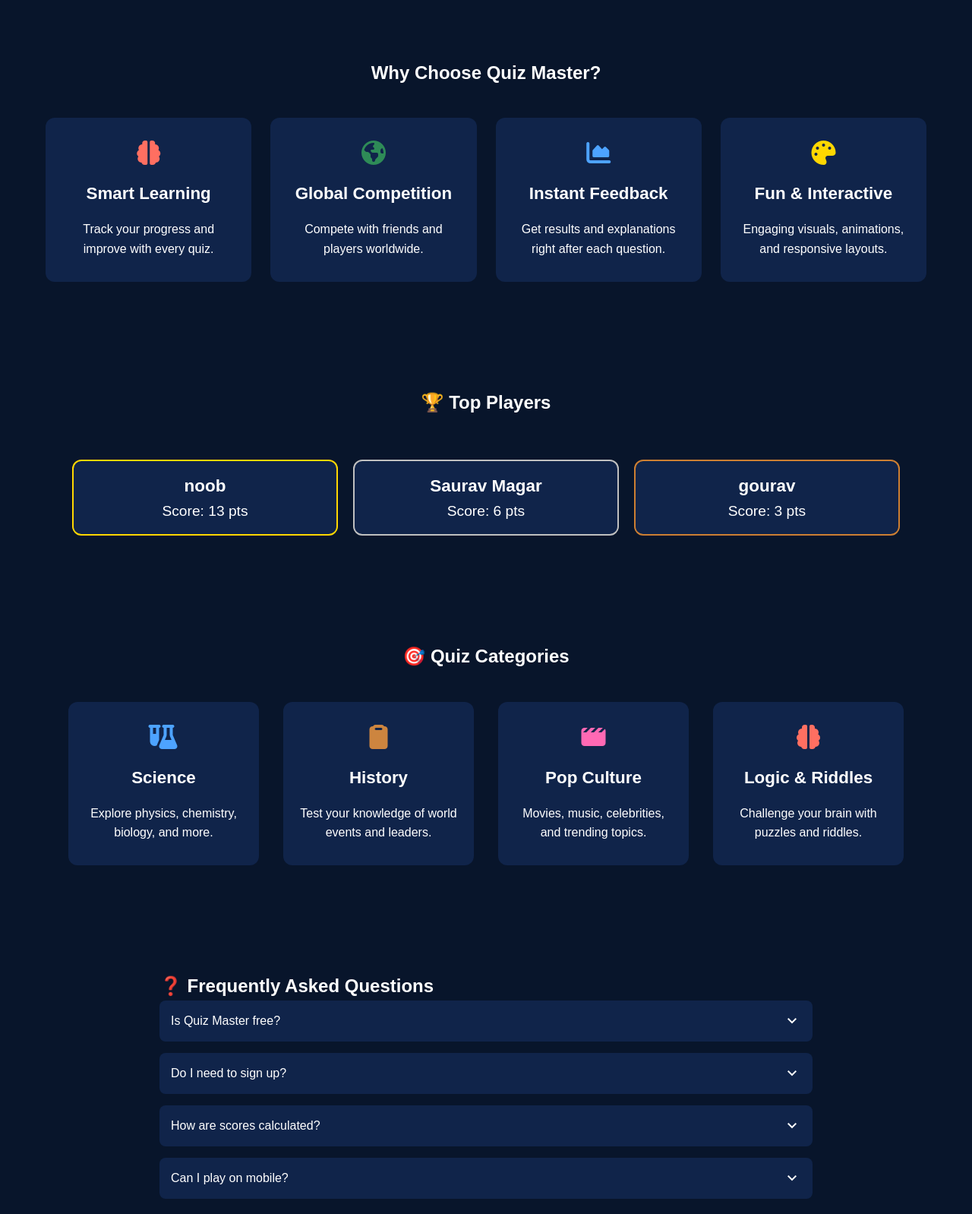
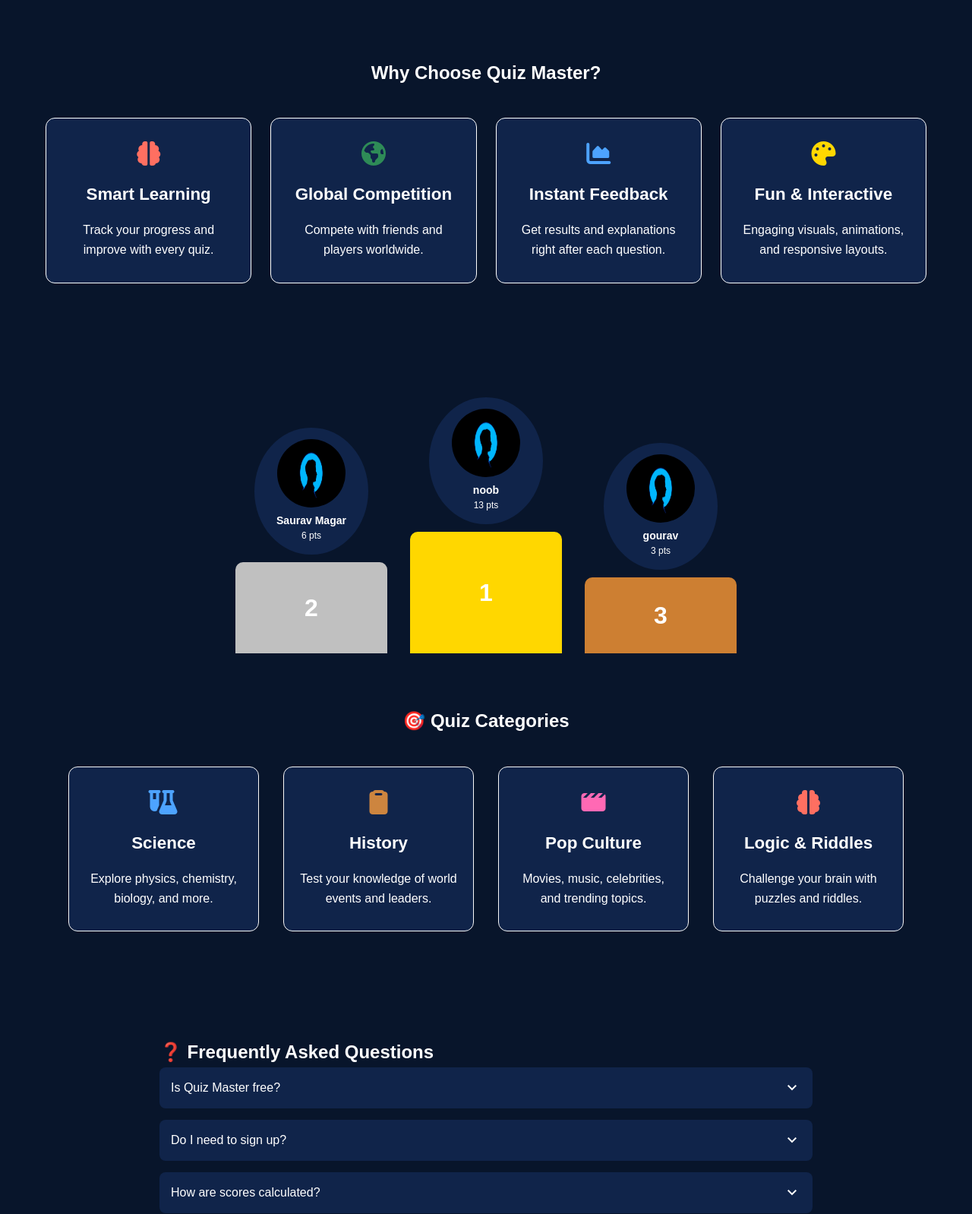
Before and after one commit to Magar-Gaurav/quiz_master, a PHP site: page /html/index.php in a window 1280 px wide. Shown: the part 489-2087 px from the top of the page at 76% size. Run offline with PHP 8.4, Linux system fonts and the light colour scheme; data comes from the database, SQL or seed files in the repository; some libraries are stand-ins or nearby versions.

Commit message:
Updated css

```diff
--- a/css/login.css
+++ b/css/login.css
@@ -176,6 +176,7 @@ main {
 }
 
 .login-form button {
+    color: white;
     border: none;
     padding: 0.8rem;
     border-radius: 6px;
--- a/css/signup.css
+++ b/css/signup.css
@@ -128,6 +128,7 @@ main {
 }
 
 .signup-form button{
+    color: white;
     border: none;
     padding: 8px 18px;
     border-radius: 6px;
--- a/css/styles.css
+++ b/css/styles.css
@@ -161,6 +161,10 @@ body {
     display: flex;
     flex-direction: column;
     gap: 1.02rem;
+    border: 1px solid rgb(255, 255, 255);
+    &:hover{
+        border: 2px solid gainsboro;
+    }
 }
 
 .feature-card:hover {
@@ -196,46 +200,68 @@ body {
     font-size: 1rem;
 }
 
-.leaderboard {
-    padding: 70px 20px;
+.leaderboard-stage {
+    display: flex;
+    justify-content: center;
+    align-items: flex-end;
+    gap: 30px;
+    margin-top: 80px;
 }
 
-.leaderboard-grid {
+/* Each podium column */
+.podium {
     display: flex;
-    flex-wrap: wrap;
-    gap: 20px;
-    justify-content: center;
-    margin-top: 30px;
+    flex-direction: column;
+    align-items: center;
 }
 
-.leaderboard-card {
+/* Player card floating above */
+.player-card {
     background: #10244a;
-    padding: 15px 20px;
-    width: 350px;
+    padding: 15px;
+    border-radius: 12px;
     text-align: center;
-    border-radius: 12px;
-    transition: .3s;
-    font-size: 1.2rem;
+    margin-bottom: 10px;
+    width: 150px;
+    transition: 0.3s;
+    border-radius: 50%;
+    font-size: 12px;
 }
 
-.leaderboard-card:hover {
-    transform: scale(1.02);
+.player-card img {
+    width: 90px;
+    height: 90px;
+    border-radius: 50%;
 }
 
-/* TOP PLAYER COLORS */
-
-.first {
-    border: 2px solid gold;
+/* Stage blocks */
+.block {
+    width:200px;
+    display: flex;
+    justify-content: center;
+    align-items: center;
+    font-size: 2rem;
+    font-weight: bold;
+    border-radius: 10px 10px 0 0;
 }
 
-.second {
-    border: 2px solid silver;
+/* 🥇 FIRST */
+.first .block {
+    height: 160px;
+    background: gold;
 }
 
-.third {
-    border: 2px solid #cd7f32;
+/* 🥈 SECOND */
+.second .block {
+    height: 120px;
+    background: silver;
 }
 
+/* 🥉 THIRD */
+.third .block {
+    height: 100px;
+    background: #cd7f32;
+}
 /* QUIZ CATEGORIES */
 
 .quiz-categories {
@@ -261,6 +287,10 @@ body {
     display: flex;
     flex-direction: column;
     gap: 1.02rem;
+    border: 1px solid rgb(248, 248, 248);
+    &:hover{
+        border: 2px solid gainsboro;
+    }
 }
 
 .category-card:hover {
--- a/html/about.html
+++ b/html/about.html
@@ -5,17 +5,14 @@
   <meta charset="UTF-8" />
   <meta name="viewport" content="width=device-width, initial-scale=1.0" />
   <title>About | Quiz App</title>
-  <!-- font awesome cdn -->
   <link rel="stylesheet" href="https://cdnjs.cloudflare.com/ajax/libs/font-awesome/7.0.1/css/all.min.css"
     crossorigin="anonymous" referrerpolicy="no-referrer" />
-  <!-- google fonts -->
   <link rel="stylesheet"
     href="https://fonts.googleapis.com/css2?family=Material+Symbols+Outlined" />
   <link rel="stylesheet" href="../css/about.css">
   </head>
 
 <body>
-  <!-- Navbar -->
       <header class="nav">
         <div class="nav-inner">
             <a href="./index.php" class="brand">
@@ -32,7 +29,6 @@
     </header>
 
 
-  <!-- About Section -->
   <main class="about-section">
     <div class="about-container">
       <h1>About Quiz App</h1>
@@ -67,7 +63,6 @@
     </div>
   </main>
 
-  <!-- Footer -->
  <footer class="footer">
         <div class="footer-content">
             <div class="footer-left">
--- a/html/index.php
+++ b/html/index.php
@@ -1,9 +1,8 @@
 <?php
 include '../connection/db.php';
 
-// Fetch top 3 users by total score
 $query = "
-    SELECT u.name, SUM(qh.score) AS total_score
+    SELECT u.name, u.profile_pic, SUM(qh.score) AS total_score
     FROM users u
     JOIN quiz_history qh ON u.id = qh.user_id
     GROUP BY u.id
@@ -17,31 +16,40 @@ $topPlayers = [];
 while ($row = mysqli_fetch_assoc($result)) {
     $topPlayers[] = $row;
 }
+
+function getProfileImage($image)
+{
+    $default = "../images/default_profile.avif";
+
+    if (empty($image)) {
+        return $default;
+    }
+
+    if (file_exists($image)) {
+        return $image;
+    }
+
+    return $default;
+}
 ?>
 <!DOCTYPE html>
 <html lang="en">
 
 <head>
     <meta charset="UTF-8">
-    <!-- Ensures proper scaling on mobile devices -->
     <meta name="viewport" content="width=device-width, initial-scale=1.0">
 
-    <!-- Main stylesheet -->
     <link rel="stylesheet" href="../css/styles.css">
     <title>Quiz Master</title>
 
-    <!-- AOS (Animate On Scroll) library for scroll animations -->
     <link href="https://cdn.jsdelivr.net/npm/aos@2.3.4/dist/aos.css" rel="stylesheet">
 
-    <!-- Favicon -->
     <link rel="icon" type="image/x-icon" href="../images/download.png">
 
-    <!-- Font Awesome CDN for social icons -->
     <link rel="stylesheet" href="https://cdnjs.cloudflare.com/ajax/libs/font-awesome/7.0.1/css/all.min.css"
         integrity="sha512-2SwdPD6INVrV/lHTZbO2nodKhrnDdJK9/kg2XD1r9uGqPo1cUbujc+IYdlYdEErWNu69gVcYgdxlmVmzTWnetw=="
         crossorigin="anonymous" referrerpolicy="no-referrer" />
 
-    <!-- Google Fonts: Material Symbols for icons -->
     <link rel="stylesheet"
         href="https://fonts.googleapis.com/css2?family=Material+Symbols+Outlined:opsz,wght,FILL,GRAD@24,400,0,0&icon_names=arrow_right_alt" />
     <link href="https://fonts.googleapis.com/css2?family=Material+Symbols+Outlined" rel="stylesheet" />
@@ -63,10 +71,8 @@ while ($row = mysqli_fetch_assoc($result)) {
         </div>
     </header>
 
-    <!-- Hero Section -->
     <main class="hero_section">
         <div class="image_section">
-            <!-- CTA -->
             <div class="cta_section">
                 <h1>Challenge Your Mind</h1>
                 <p>Compete & Grow Smarter.</p>
@@ -75,12 +81,9 @@ while ($row = mysqli_fetch_assoc($result)) {
                 </a>
             </div>
 
-            <!-- Background image -->
-            <!-- <img src="../images/home_background.png" alt="image_section"> -->
             <img src="https://i.pinimg.com/1200x/a9/4c/0c/a94c0cc1b0f186f69baaa9fd06b9833a.jpg" alt="">
         </div>
 
-        <!-- Features -->
         <section class="features" data-aos="fade-up">
             <h2 class="features-title">Why Choose Quiz Master?</h2>
             <div class="features-grid">
@@ -107,24 +110,42 @@ while ($row = mysqli_fetch_assoc($result)) {
             </div>
         </section>
 
-        <!-- LeaderBoard -->
-        <section class="leaderboard" style="display: flex;flex-direction:column;justify-content:center;align-items:center;" data-aos="fade-up">
-            <h2 class="leaderboard-title">🏆 Top Players</h2>
-            <br>
-            <div class="leaderboard-grid">
-                <?php if (!empty($topPlayers)): ?>
-                    <?php foreach ($topPlayers as $index => $player): ?>
-                        <div class="leaderboard-card <?= $index == 0 ? 'first' : ($index == 1 ? 'second' : ($index == 2 ? 'third' : '')) ?>">
-                            <h3><?= htmlspecialchars($player['name']) ?></h3>
-                            <p>Score: <?= $player['total_score'] ?> pts</p>
-                        </div>
-                    <?php endforeach; ?>
-                <?php else: ?>
-                    <p class="no-leaderboard">No leaderboard yet — be the first to play!</p>
-                <?php endif; ?>
-            </div>
-        </section>
-        <!-- Quiz Categories -->
+        <div class="leaderboard-stage">
+
+            <?php if (isset($topPlayers[0])): ?>
+                <div class="podium second">
+                    <div class="player-card">
+                        <img src="<?php echo getProfileImage($topPlayers[1]['profile_image'] ?? ''); ?>" alt="">
+
+                        <h3><?php echo $topPlayers[1]['name']; ?></h3>
+                        <p><?php echo $topPlayers[1]['total_score']; ?> pts</p>
+                    </div>
+                    <div class="block">2</div>
+                </div>
+            <?php endif; ?>
+            <?php if (isset($topPlayers[0])): ?>
+                <div class="podium first">
+                    <div class="player-card">
+                        <img src="<?php echo getProfileImage($topPlayers[0]['profile_image'] ?? ''); ?>" alt="">
+                        <h3><?php echo $topPlayers[0]['name']; ?></h3>
+                        <p><?php echo $topPlayers[0]['total_score']; ?> pts</p>
+                    </div>
+                    <div class="block">1</div>
+                </div>
+            <?php endif; ?>
+
+            <?php if (isset($topPlayers[2])): ?>
+                <div class="podium third">
+                    <div class="player-card">
+                        <img src="<?php echo getProfileImage($topPlayers[2]['profile_image'] ?? ''); ?>" alt="">
+                        <h3><?php echo $topPlayers[2]['name']; ?></h3>
+                        <p><?php echo $topPlayers[2]['total_score']; ?> pts</p>
+                    </div>
+                    <div class="block">3</div>
+                </div>
+            <?php endif; ?>
+
+        </div>
         <section class="quiz-categories" data-aos="fade-up">
             <h2 class="categories-title">🎯 Quiz Categories</h2>
             <div class="categories-grid">
@@ -151,7 +172,6 @@ while ($row = mysqli_fetch_assoc($result)) {
             </div>
         </section>
 
-        <!-- FAQs -->
         <section class="faq" data-aos="fade-up">
             <h2 class="faq-title">❓ Frequently Asked Questions</h2>
             <div class="faq-item">
@@ -195,7 +215,6 @@ while ($row = mysqli_fetch_assoc($result)) {
         </section>
     </main>
 
-    <!-- Footer -->
     <footer class="footer">
         <div class="footer-content">
             <div class="footer-left">
--- a/html/login.php
+++ b/html/login.php
@@ -9,7 +9,6 @@ if ($_SERVER["REQUEST_METHOD"] === "POST") {
   $email = trim(strtolower($_POST['email']));
   $password = $_POST['password'];
 
-  /* ================= ADMIN LOGIN ================= */
   $stmt = $conn->prepare("SELECT id, username, email, password FROM admins WHERE email = ?");
   $stmt->bind_param("s", $email);
   $stmt->execute();
@@ -32,7 +31,6 @@ if ($_SERVER["REQUEST_METHOD"] === "POST") {
   }
   $stmt->close();
 
-  /* ================= USER LOGIN ================= */
   $stmt = $conn->prepare("SELECT id, name, email, password FROM users WHERE email = ?");
   $stmt->bind_param("s", $email);
   $stmt->execute();
@@ -58,7 +56,6 @@ if ($_SERVER["REQUEST_METHOD"] === "POST") {
   $message = "<div class='message-box error'>Invalid email or password.</div>";
 }
 ?>
-<!-- HTML form stays the same -->
 
 <!DOCTYPE html>
 <html lang="en">
--- a/html/signup.php
+++ b/html/signup.php
@@ -9,7 +9,6 @@ if ($_SERVER["REQUEST_METHOD"] === "POST") {
   $email    = $conn->real_escape_string($_POST['email']);
   $password = password_hash($_POST['password'], PASSWORD_DEFAULT);
 
-  // Check if email already exists
   $check = $conn->query("SELECT id FROM users WHERE email='$email'");
   if ($check->num_rows > 0) {
     $message = "
@@ -102,11 +101,9 @@ if ($_SERVER["REQUEST_METHOD"] === "POST") {
   </header>
   <main>
 
-    <!-- Use the correct container class -->
     <div class="signup-container">
       <?php echo $message; ?>
 
-      <!-- Use the correct form class -->
       <form class="signup-form" method="POST" action="">
         <h2>Create an Account</h2>
 
```
Also changed, not shown: html/contact.html (+1 -7 lines), partials/dashboard_home.php (+0 -18 lines), partials/styles.css (+1 -11 lines), student/dashboard.php (+32 -23 lines), student/style.css (+27 -20 lines), uploads/1773902167_wp5208001.jpg (added), uploads/1774406692_Screenshot 2026-02-22 134108.png (added), uploads/1775465802_Copilot_20251229_090334.png (added), uploads/1775465828_b39589b0-6e5b-43e2-90ea-c3050b870d09.jpg (added).
